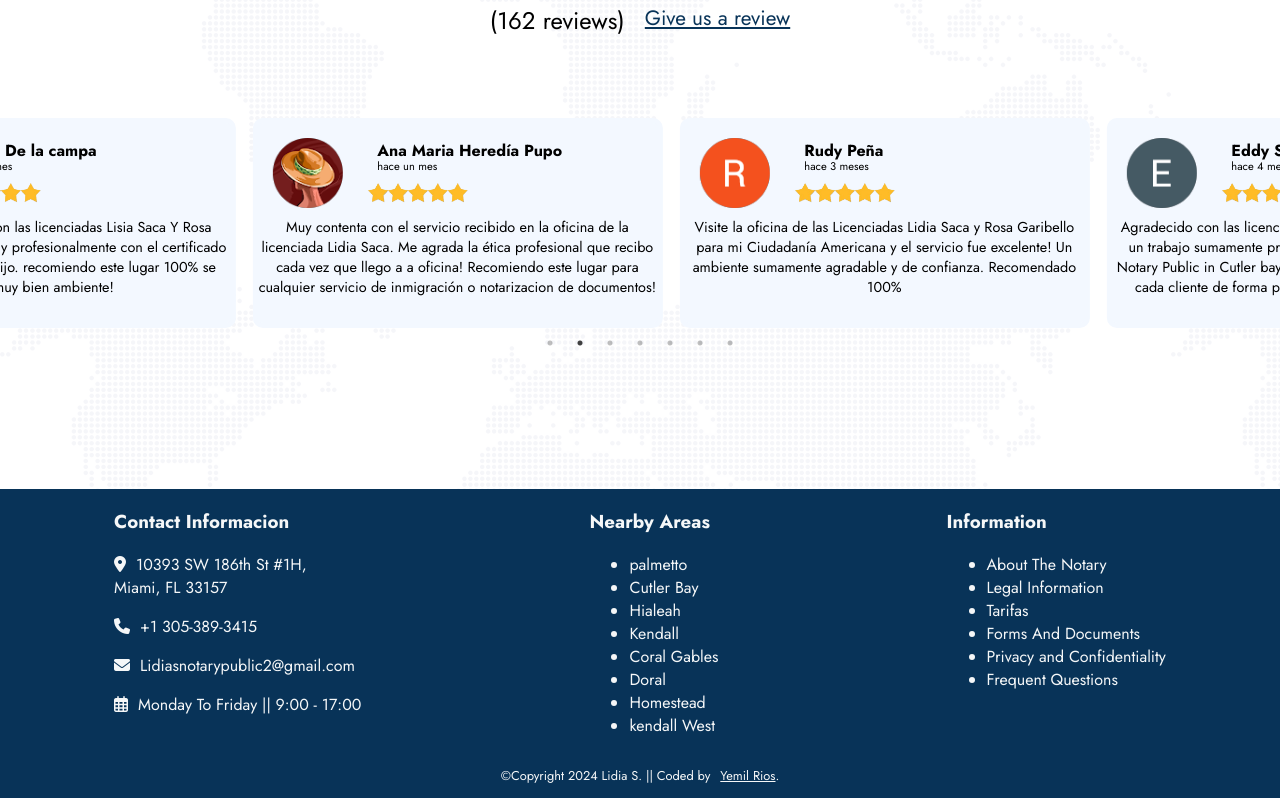
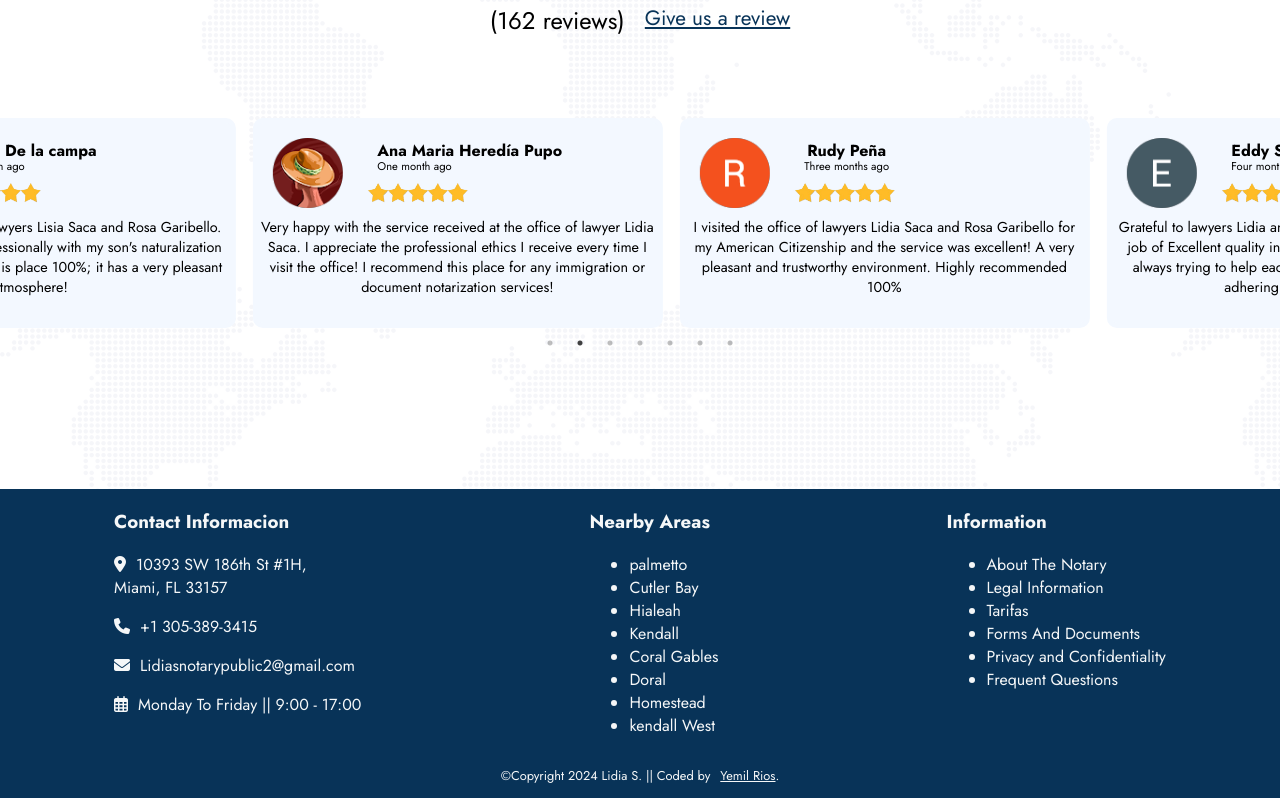
Before and after one commit to YemilR10s/notary-public-portafolio, a React (Vite) app: page / in a window 1280 px wide. Shown: the part 1811-2609 px from the top of the page. Built offline with nearby package versions, Linux system fonts and the light colour scheme.

Commit message:
traslations to testimonials

```diff
--- a/src/App.jsx
+++ b/src/App.jsx
@@ -14,6 +14,8 @@ import enFooter from "./components/locales/footerT/enFooter.json"
 import esFooter from "./components/locales/footerT/esFooter.json"
 import enTestimony from "./components/locales/testimonios/enTestimonios.json"
 import esTestimony from "./components/locales/testimonios/esTestimonios.json"
+import esTestimonyCarrusel from "./components/locales/testimonios/esTestimoniosCarrusel.json"
+import enTestimonyCarrusel from "./components/locales/testimonios/enTestimoniosCarrusel.json"
 
 import {initReactI18next} from "react-i18next"
 import i18n from 'i18next'
@@ -31,7 +33,8 @@ i18n
            ...enHome,
            ...enServices,
            ...enFooter,
-           ...enTestimony
+           ...enTestimony,
+           ...enTestimonyCarrusel
         }
       },
       es: {translation: {
@@ -39,7 +42,9 @@ i18n
           ...esHome,
           ...esServices,
           ...esFooter,
-          ...esTestimony
+          ...esTestimony,
+          ...esTestimonyCarrusel
+
 
 
       }}
@@ -49,7 +54,8 @@ i18n
     fallbackLng: "en", // Fallback language Define el idioma de reserva que se utilizará si la traducción para el idioma actual no está disponible.
     interpolation: {
       escapeValue: false //// React already escapes by default
-    }
+    },
+    returnObjects: true
   })
 
 function App() {
--- /dev/null
+++ b/src/components/locales/testimonios/enTestimoniosCarrusel.json
@@ -0,0 +1,54 @@
+
+{
+    "Testimonials": [
+        {
+            "review": "I am very grateful to the lawyers Lisia Saca and Rosa Garibello. They helped me very professionally with my son's naturalization certificate. I recommend this place 100%; it has a very pleasant atmosphere!",
+            "name": "Ovidio De la campa",
+            "src": "./ovidio.png",
+            "date": "One month ago",
+            "star": "./estrellas.png"
+        },
+        {
+            "review": "Very happy with the service received at the office of lawyer Lidia Saca. I appreciate the professional ethics I receive every time I visit the office! I recommend this place for any immigration or document notarization services!",
+            "name": "Ana Maria Heredía Pupo",
+            "src": "./ana.png",
+            "date": "One month ago",
+            "star": "./estrellas.png"
+        },
+        {
+            "review": "I visited the office of lawyers Lidia Saca and Rosa Garibello for my American Citizenship and the service was excellent! A very pleasant and trustworthy environment. Highly recommended 100%",
+            "name": "Rudy Peña",
+            "src": "./rudy.png",
+            "date": "Three months ago",
+            "star": "./estrellas.png"
+        },
+        {
+            "review": "Grateful to lawyers Lidia and Liliana who do a very professional job of Excellent quality in Notary Public in Cutler Bay Miami, always trying to help each client in a personalized way and adhering to Christian values.",
+            "name": "Eddy Sotelo",
+            "src": "./edy.png",
+            "date": "Four months ago",
+            "star": "./estrellas.png"
+        },
+        {
+            "review": "Every time I visit this agency, I am amazed by the attention and the service is first class, EXCELLENT. Lidia and Rosa provide their clients with security, confidence, and respect in what they do. I recommend visiting the place.",
+            "name": "Midiala Gomez",
+            "src": "./midilia.png",
+            "date": "Four months ago",
+            "star": "./estrellas.png"
+        },
+        {
+            "review": "My experience was unique, exceptional, very satisfying. I recommend Lidia for any notarization and immigration services, a fast, clear service with excellent attention and a very pleasant atmosphere.",
+            "name": "Diana Caridad Espinosa Melendez",
+            "src": "./diana.png",
+            "date": "Five months ago",
+            "star": "./estrellas.png"
+        },
+        {
+            "review": "I visited the office and received excellent attention and observed a good working environment. I recommend Dr. Lidia Saca for her excellent kindness and professional advice.",
+            "name": "Victor Pajaro",
+            "src": "./victor.png",
+            "date": "Five months ago",
+            "star": "./estrellas.png"
+        }
+    ]
+}
--- /dev/null
+++ b/src/components/locales/testimonios/esTestimoniosCarrusel.json
@@ -0,0 +1,54 @@
+
+{
+    "Testimonials": [
+        {
+            "review": "Estoy muy agradecido con las licenciadas Lisia Saca y Rosa Garibello. me ayudaron muy profesionalmente con el certificado de naturalización de mi hijo. recomiendo este lugar 100% se respira muy bien ambiente!",
+            "name": "Ovidio De la campa",
+            "src": "./ovidio.png",
+            "date": "Hace un mes",
+            "star": "./estrellas.png"
+        },
+        {
+            "review": "Muy contenta con el servicio recibido en la oficina de la licenciada Lidia Saca. Me agrada la ética profesional que recibo cada vez que llego a la oficina! Recomiendo este lugar para cualquier servicio de inmigración o notarización de documentos!",
+            "name": "Ana Maria Heredía Pupo",
+            "src": "./ana.png",
+            "date": "Hace un mes",
+            "star": "./estrellas.png"
+        },
+        {
+            "review": "Visité la oficina de las Licenciadas Lidia Saca y Rosa Garibello para mi Ciudadanía Americana y el servicio fue excelente! Un ambiente sumamente agradable y de confianza. Recomendado 100%",
+            "name": "Rudy Peña",
+            "src": "./rudy.png",
+            "date": "Hace 3 meses",
+            "star": "./estrellas.png"
+        },
+        {
+            "review": "Agradecido con las licenciadas Lidia y Liliana quienes realizan un trabajo sumamente profesional y de Excelente calidad en Notary Public in Cutler Bay Miami siempre tratando de ayudar a cada cliente de forma personalizada y apegadas a valores cristianos",
+            "name": "Eddy Sotelo",
+            "src": "./edy.png",
+            "date": "Hace 4 meses",
+            "star": "./estrellas.png"
+        },
+        {
+            "review": "Siempre que visito esta agencia quedo maravillada con la atención y el servicio es de primera, ¡ES EXCELENTE! Lidia y Rosa brindan a sus clientes seguridad, confianza y respeto en lo que hacen. Les recomiendo que visiten el lugar.",
+            "name": "Midiala Gomez",
+            "src": "./midilia.png",
+            "date": "Hace 4 meses",
+            "star": "./estrellas.png"
+        },
+        {
+            "review": "Mi experiencia fue única, excepcional, muy satisfactoria. Recomiendo a Lidia para cualquier servicio de notarización y trámites de inmigración, un servicio rápido, claro con una excelente atención además de un ambiente muy agradable.",
+            "name": "Diana Caridad Espinosa Melendez",
+            "src": "./diana.png",
+            "date": "Hace 5 meses",
+            "star": "./estrellas.png"
+        },
+        {
+            "review": "He visitado la oficina y tuve una excelente atención y observé un buen ambiente de trabajo. Recomiendo a la Doctora Lidia Saca por su excelente amabilidad y su asesoría profesional.",
+            "name": "Victor Pajaro",
+            "src": "./victor.png",
+            "date": "Hace 5 meses",
+            "star": "./estrellas.png"
+        }
+    ]
+}
--- a/src/components/testimonios/testimonios.jsx
+++ b/src/components/testimonios/testimonios.jsx
@@ -1,4 +1,4 @@
-import { DataTestimonios } from "./dataTestimonios"
+
 import { CardTestimonios } from "./testimonosCard/cardTestimonios"
 import "./testimonios.css"
 import Slider from "react-slick";
@@ -12,6 +12,8 @@ import { useTranslation } from "react-i18next";
 export const Testimonios = () => {
 
   const {t} = useTranslation()
+  const Testimonials = t("Testimonials")
+
   const settings = {
     dots: true,
     infinite: true,
@@ -74,15 +76,15 @@ export const Testimonios = () => {
 
 
       <Slider {...settings}>
-      {DataTestimonios.map((item, index) =>(
+      {Testimonials.map((item, index) =>(
 
         <CardTestimonios
         key={index}
-        reseña={item.reseña}
-        nombre={item.nombre}
+        review={item.review}
+        name={item.name}
         src={item.src}
-        fecha={item.fecha}
-        estrella={item.estrella}
+        date={item.date}
+        star={item.star}
         />
       ))}
       </Slider>
--- a/src/components/testimonios/testimonosCard/cardTestimonios.jsx
+++ b/src/components/testimonios/testimonosCard/cardTestimonios.jsx
@@ -3,7 +3,7 @@
 import "./cardTestimonios.css"
 
 
-export const CardTestimonios = ({reseña, nombre, src,fecha,estrella}) => {
+export const CardTestimonios = ({review, name, src,date,star}) => {
   return (
     <>
 
@@ -12,13 +12,13 @@ export const CardTestimonios = ({reseña, nombre, src,fecha,estrella}) => {
       <div className="encabezado">
         <img src={src} alt="foto" />
         <div className="nombreYfecha">
-          <h3>{nombre}</h3>
-          <p>{fecha}</p>
+          <h3>{name}</h3>
+          <p>{date}</p>
         </div>
       </div>
-       <img src={estrella} alt="estrella" />
+       <img src={star} alt="estrella" />
 
-      <p>{reseña}</p>
+      <p>{review}</p>
     </div>
     </>
   )
```
